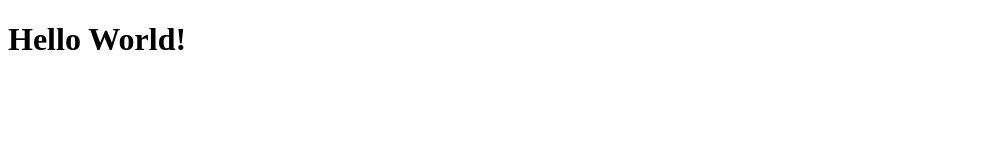
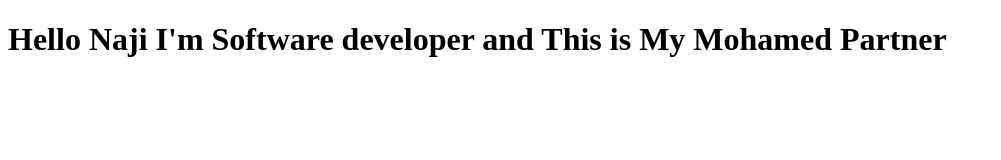
Before and after one commit to MohammadXroid/NajiHero-TODO, a plain HTML site: page index.html in a window 1280 px wide. Shown: the whole page, without its empty margins (0-1001 px from the left). Drawn offline with Linux system fonts and the light colour scheme.

Commit message:
the seconde commit

```diff
--- a/index.html
+++ b/index.html
@@ -7,7 +7,7 @@
   </head>
 
   <body>
-    <h1>Hello World!</h1>
+    <h1>Hello Naji I'm Software developer and This is My Mohamed Partner</h1>
     <script src="https://cdn.freecodecamp.org/testable-projects-fcc/v1/bundle.js"></script>
 
     <!--
```
